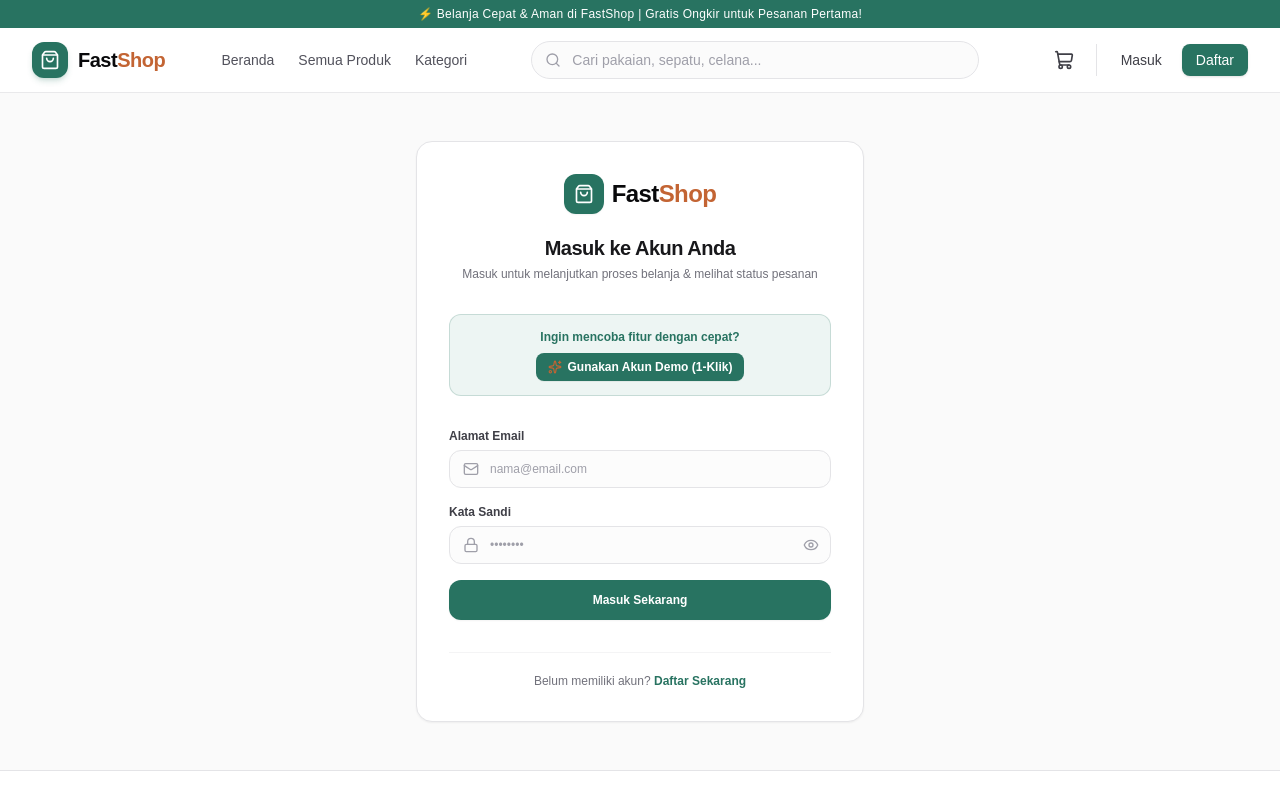
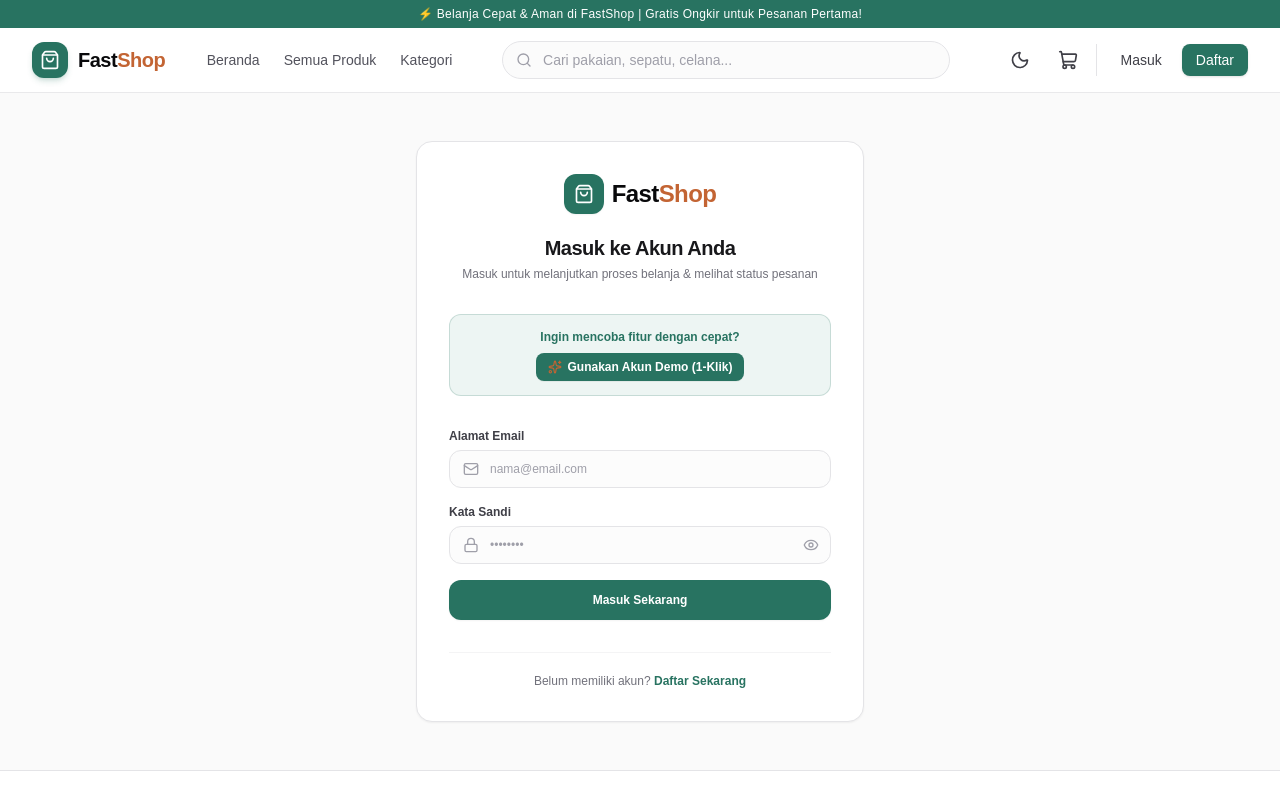
Before and after one commit to yonayohana06/fastshop, a Next.js app: page /login in a window 1280 px wide. Shown: the top 800 px of the page. Built offline with nearby package versions, Linux system fonts and the light colour scheme; no server answers.

Commit message:
feat(theme): configure default light theme with class-based dark mode and toggle button

```diff
--- a/app/globals.css
+++ b/app/globals.css
@@ -1,4 +1,6 @@
 @import "tailwindcss";
+
+@custom-variant dark (&:where(.dark, .dark *));
 
 :root {
   --background: #ffffff;
@@ -42,8 +44,7 @@
   --font-mono: var(--font-geist-mono);
 }
 
-@media (prefers-color-scheme: dark) {
-  :root {
+.dark {
   --background: #0a0a0a;
   --foreground: #ededed;
 
@@ -60,7 +61,6 @@
   --accent: #d47441;
   --accent-foreground: #ffffff;
 }
-}
 
 body {
   background: var(--background);
--- a/app/layout.tsx
+++ b/app/layout.tsx
@@ -33,7 +33,7 @@ export default function RootLayout({
       lang="id"
       className={`${geistSans.variable} ${geistMono.variable} h-full antialiased`}
     >
-      <body className="min-h-full flex flex-col bg-zinc-50/50 text-zinc-900 dark:bg-zinc-950 dark:text-zinc-50">
+      <body className="min-h-full flex flex-col bg-zinc-50/50 text-zinc-900">
         <AppProvider>
           <Navbar />
           <main className="flex-1">{children}</main>
--- a/components/layout/mobile-menu.tsx
+++ b/components/layout/mobile-menu.tsx
@@ -2,9 +2,10 @@
 
 import React, { useEffect } from "react";
 import Link from "next/link";
-import { X, ShoppingBag, Package, LogIn, UserPlus } from "lucide-react";
+import { X, ShoppingBag, Package, LogIn, UserPlus, Sun, Moon } from "lucide-react";
 import { NAV_LINKS, FEATURED_CATEGORIES } from "@/lib/constants";
 import { useAuth } from "@/context/auth-context";
+import { useTheme } from "@/context/theme-context";
 
 interface MobileMenuProps {
   isOpen: boolean;
@@ -13,6 +14,7 @@ interface MobileMenuProps {
 
 export function MobileMenu({ isOpen, onClose }: MobileMenuProps) {
   const { isAuthenticated, user, logout } = useAuth();
+  const { theme, toggleTheme } = useTheme();
 
   useEffect(() => {
     if (isOpen) {
@@ -116,7 +118,31 @@ export function MobileMenu({ isOpen, onClose }: MobileMenuProps) {
         </div>
 
         {/* Footer actions inside mobile menu */}
-        <div className="pt-6 border-t border-zinc-100 dark:border-zinc-800 mt-6">
+        <div className="pt-6 border-t border-zinc-100 dark:border-zinc-800 mt-6 space-y-4">
+          {/* Theme Switcher Row */}
+          <div className="flex items-center justify-between px-1">
+            <span className="text-xs font-medium text-zinc-600 dark:text-zinc-400">
+              Tema Tampilan
+            </span>
+            <button
+              type="button"
+              onClick={toggleTheme}
+              className="inline-flex items-center gap-1.5 rounded-lg border border-zinc-200 dark:border-zinc-800 bg-zinc-50 dark:bg-zinc-900 px-3 py-1.5 text-xs font-semibold text-zinc-700 dark:text-zinc-300 hover:bg-zinc-100 transition-colors"
+            >
+              {theme === "dark" ? (
+                <>
+                  <Sun className="h-3.5 w-3.5 text-amber-500" />
+                  <span>Mode Gelap</span>
+                </>
+              ) : (
+                <>
+                  <Moon className="h-3.5 w-3.5 text-neutral-600" />
+                  <span>Mode Terang</span>
+                </>
+              )}
+            </button>
+          </div>
+
           {isAuthenticated ? (
             <div className="flex flex-col gap-2">
               <Link
--- a/components/layout/navbar.tsx
+++ b/components/layout/navbar.tsx
@@ -2,11 +2,12 @@
 
 import React, { useState } from "react";
 import Link from "next/link";
-import { ShoppingBag, ShoppingCart, Menu } from "lucide-react";
+import { ShoppingBag, ShoppingCart, Menu, Sun, Moon } from "lucide-react";
 import { NavSearch } from "./nav-search";
 import { NavUserMenu } from "./nav-user-menu";
 import { MobileMenu } from "./mobile-menu";
 import { useCart } from "@/context/cart-context";
+import { useTheme } from "@/context/theme-context";
 import { NAV_LINKS } from "@/lib/constants";
 import { useAuth } from "@/context/auth-context";
 
@@ -14,6 +15,7 @@ export function Navbar() {
   const [isMobileMenuOpen, setIsMobileMenuOpen] = useState(false);
   const { totalItems } = useCart();
   const { isAuthenticated } = useAuth();
+  const { theme, toggleTheme } = useTheme();
 
   return (
     <>
@@ -70,8 +72,23 @@ export function Navbar() {
             <NavSearch />
           </div>
 
-          {/* Right: Actions (Cart & User Menu) */}
-          <div className="flex items-center gap-2 sm:gap-3">
+          {/* Right: Actions (Theme, Cart & User Menu) */}
+          <div className="flex items-center gap-1.5 sm:gap-2">
+            {/* Theme Toggle Button (Default Light) */}
+            <button
+              type="button"
+              onClick={toggleTheme}
+              className="flex h-10 w-10 items-center justify-center rounded-full text-zinc-700 hover:bg-zinc-100 hover:text-primary dark:text-zinc-300 dark:hover:bg-zinc-800 dark:hover:text-white transition-colors"
+              aria-label={theme === "dark" ? "Ganti ke mode terang" : "Ganti ke mode gelap"}
+              title={theme === "dark" ? "Mode Terang" : "Mode Gelap"}
+            >
+              {theme === "dark" ? (
+                <Sun className="h-5 w-5" />
+              ) : (
+                <Moon className="h-5 w-5" />
+              )}
+            </button>
+
             {/* Cart Button */}
             <Link
               href="/cart"
--- /dev/null
+++ b/context/theme-context.tsx
@@ -0,0 +1,85 @@
+"use client";
+
+import React, { createContext, useContext, useCallback, useSyncExternalStore, useEffect } from "react";
+import { STORAGE_KEYS } from "@/lib/constants";
+
+type Theme = "light" | "dark";
+
+interface ThemeContextType {
+  theme: Theme;
+  toggleTheme: () => void;
+  setTheme: (theme: Theme) => void;
+}
+
+const ThemeContext = createContext<ThemeContextType | undefined>(undefined);
+
+function subscribeTheme(callback: () => void) {
+  window.addEventListener("storage", callback);
+  window.addEventListener("fastshop-theme-change", callback);
+  return () => {
+    window.removeEventListener("storage", callback);
+    window.removeEventListener("fastshop-theme-change", callback);
+  };
+}
+
+function getThemeSnapshot(): Theme {
+  try {
+    const saved = localStorage.getItem(STORAGE_KEYS.THEME);
+    return saved === "dark" ? "dark" : "light";
+  } catch {
+    return "light";
+  }
+}
+
+function getServerThemeSnapshot(): Theme {
+  return "light"; // Default theme is strictly light
+}
+
+export function ThemeProvider({ children }: { children: React.ReactNode }) {
+  const theme = useSyncExternalStore(
+    subscribeTheme,
+    getThemeSnapshot,
+    getServerThemeSnapshot
+  );
+
+  // Sync class on root document whenever theme changes
+  useEffect(() => {
+    if (theme === "dark") {
+      document.documentElement.classList.add("dark");
+    } else {
+      document.documentElement.classList.remove("dark");
+    }
+  }, [theme]);
+
+  const setTheme = useCallback((newTheme: Theme) => {
+    try {
+      localStorage.setItem(STORAGE_KEYS.THEME, newTheme);
+      window.dispatchEvent(new Event("fastshop-theme-change"));
+      if (newTheme === "dark") {
+        document.documentElement.classList.add("dark");
+      } else {
+        document.documentElement.classList.remove("dark");
+      }
+    } catch {
+      // Ignore
+    }
+  }, []);
+
+  const toggleTheme = useCallback(() => {
+    setTheme(theme === "light" ? "dark" : "light");
+  }, [theme, setTheme]);
+
+  return (
+    <ThemeContext.Provider value={{ theme, toggleTheme, setTheme }}>
+      {children}
+    </ThemeContext.Provider>
+  );
+}
+
+export function useTheme() {
+  const context = useContext(ThemeContext);
+  if (!context) {
+    throw new Error("useTheme must be used within a ThemeProvider");
+  }
+  return context;
+}
--- a/lib/constants.ts
+++ b/lib/constants.ts
@@ -6,6 +6,7 @@ export const STORAGE_KEYS = {
   TOKEN: "fastshop_token",
   USER: "fastshop_user",
   CART: "fastshop_cart_local",
+  THEME: "fastshop_theme",
 } as const;
 
 export interface NavLinkItem {
```
Also changed, not shown: context/app-provider.tsx (+6 -3 lines). Lines whose indentation alone changed are shown as unchanged.
